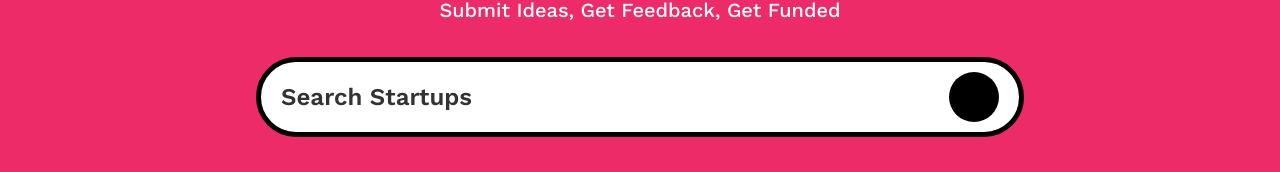
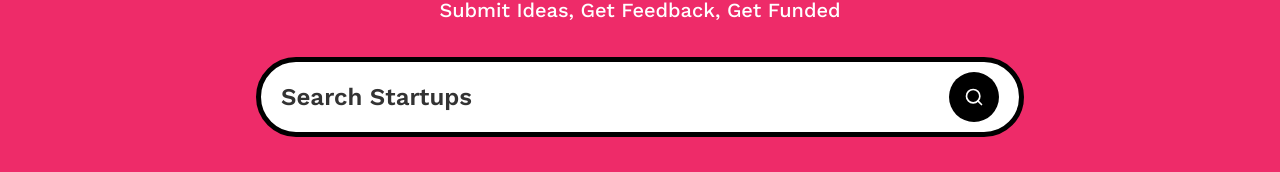
Before and after one commit to ohmymario/yc_directory, a Next.js app: page / in a window 1280 px wide. Shown: the part 349-521 px from the top of the page. Built offline with nearby package versions, Linux system fonts and the light colour scheme; no server answers.

Commit message:
style(globals.css): update color scheme and button styles
- Comment out dark mode support in globals.css and set default color scheme to light.
- Adjust search button styles to include text color for better visibility.
- Clean up startup card button styles by removing unnecessary comments.

```diff
--- a/app/globals.css
+++ b/app/globals.css
@@ -38,11 +38,11 @@
 }
 
 /* Dark mode support */
-@media (prefers-color-scheme: dark) {
+/* @media (prefers-color-scheme: dark) {
   :root {
-    color-scheme: dark;
+    color-scheme: light;
   }
-}
+} */
 
 .dark {
   color-scheme: dark;
@@ -178,11 +178,11 @@
   }
 
   .search-input {
-    @apply placeholder:text-black-100 h-auto w-full flex-1 font-bold outline-none placeholder:font-semibold text-black;
+    @apply placeholder:text-black-100 h-auto w-full flex-1 font-bold text-black outline-none placeholder:font-semibold;
   }
 
   .search-btn {
-    @apply flex size-[50px] items-center justify-center rounded-full bg-black;
+    @apply flex size-[50px] items-center justify-center rounded-full bg-black text-white;
   }
 
   /* startupcard */
@@ -203,7 +203,7 @@
   }
 
   .startup-card_btn {
-    /* @apply bg-black-200 rounded-full px-5 py-3 text-[16px] font-medium text-white !important; */
+    @apply bg-black-200 rounded-full px-5 py-3 text-[16px] font-medium text-white ;
   }
 
   .startup-card_skeleton {
```
